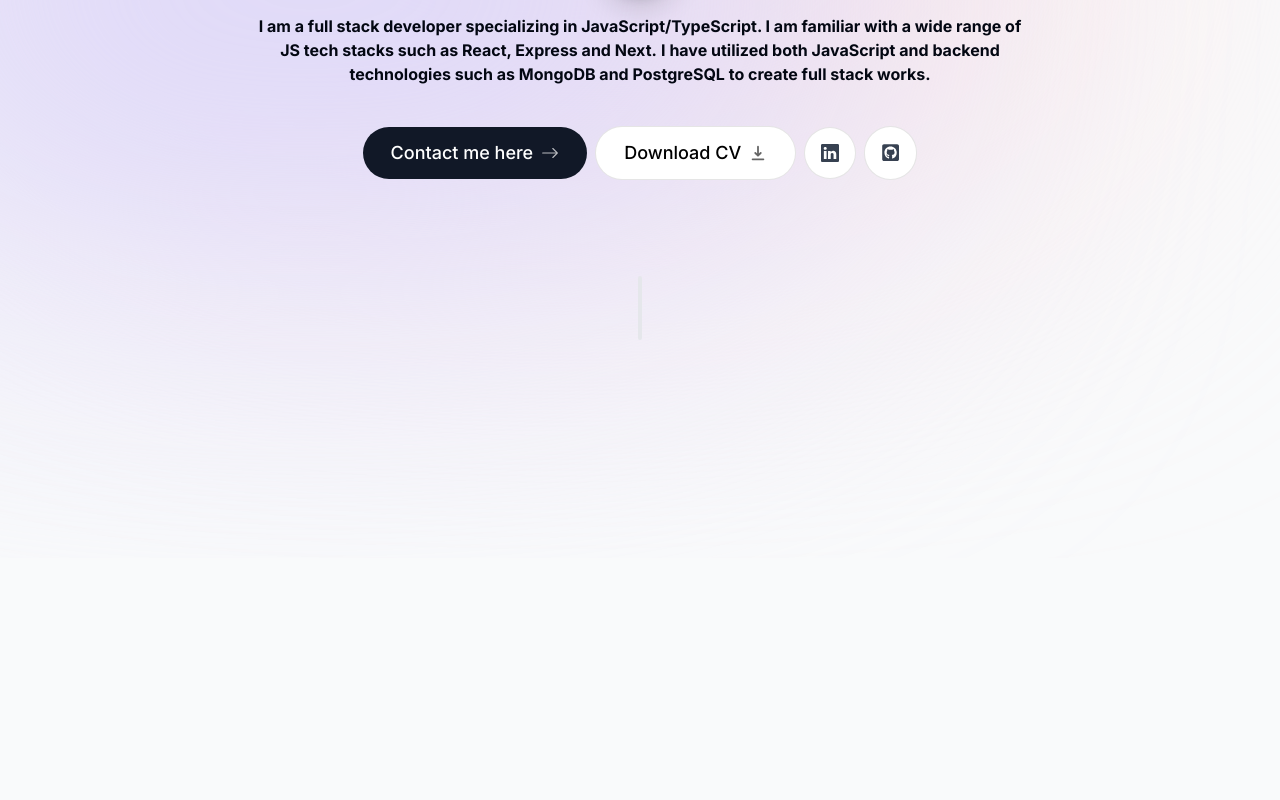
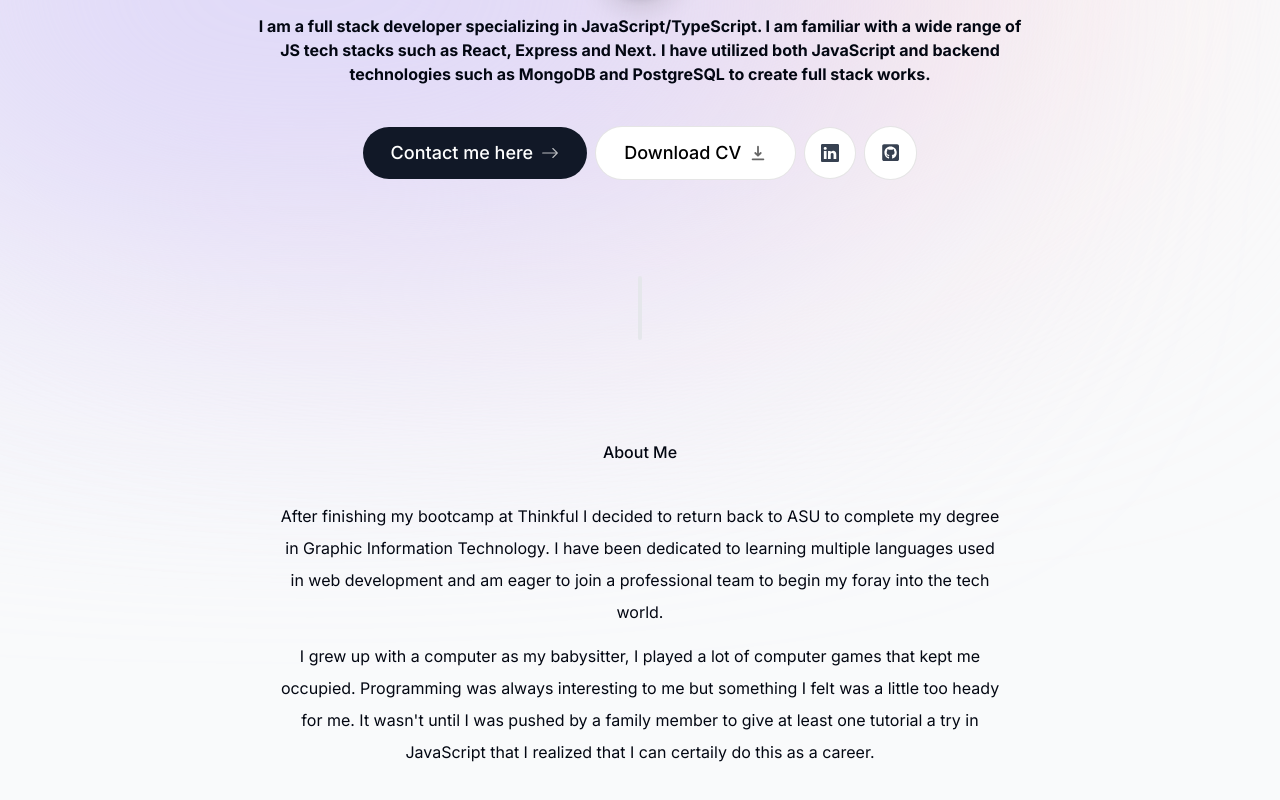
Before and after one commit to JonEast87/portfolio, a Next.js app: page / in a window 1280 px wide. Shown: the part 242-1042 px from the top of the page. Before the commit the page ends 800 px from the top, so only its background shows below. Built offline with nearby package versions, Linux system fonts and the light colour scheme.

Commit message:
finished the about me part, next up are projects and wrapping up the header

```diff
--- a/app/page.tsx
+++ b/app/page.tsx
@@ -1,3 +1,4 @@
+import About from "@/components/about";
 import Intro from "@/components/intro";
 import SectionDivider from "@/components/section-divider";
 
@@ -6,6 +7,7 @@ export default function Home() {
     <main className="flex flex-col items-center px-4">
       <Intro />
       <SectionDivider />
+      <About />
     </main>
   );
 }
--- /dev/null
+++ b/components/about.tsx
@@ -0,0 +1,31 @@
+"use client";
+
+import React from "react";
+import SectionHeading from "./section-heading";
+import { motion } from "framer-motion";
+
+export default function About() {
+  return (
+    <motion.section
+      className="mb-28 max-w-[45rem] text-center leading-8 sm:mb-40"
+      initial={{ opacity: 0, y: 100 }}
+      animate={{ opacity: 1, y: 0 }}
+      transition={{ delay: 0.175 }}
+    >
+      <SectionHeading>About Me</SectionHeading>
+      <p className="mb-3">
+        After finishing my bootcamp at Thinkful I decided to return back to ASU
+        to complete my degree in Graphic Information Technology. I have been
+        dedicated to learning multiple languages used in web development and am
+        eager to join a professional team to begin my foray into the tech world.
+      </p>
+      <p className="mb-3">
+        I grew up with a computer as my babysitter, I played a lot of computer
+        games that kept me occupied. Programming was always interesting to me
+        but something I felt was a little too heady for me. It wasn't until I
+        was pushed by a family member to give at least one tutorial a try in
+        JavaScript that I realized that I can certaily do this as a career.
+      </p>
+    </motion.section>
+  );
+}
--- a/components/intro.tsx
+++ b/components/intro.tsx
@@ -48,7 +48,7 @@ export default function Intro() {
         </div>
       </div>
 
-      <motion.p
+      <motion.h1
         className="mb-10 mt-4 px-4 text-2x1 font-medium !leading-[1.5] sm:text-4x1"
         initial={{ opacity: 0, y: 100 }}
         animate={{ opacity: 1, y: 0 }}
@@ -62,7 +62,7 @@ export default function Intro() {
           I have utilized both JavaScript and backend technologies such as
           MongoDB and PostgreSQL to create full stack works.
         </span>
-      </motion.p>
+      </motion.h1>
 
       <motion.div
         className="flex flex-col sm:flex-row items-center
--- /dev/null
+++ b/components/section-heading.tsx
@@ -0,0 +1,9 @@
+import React from 'react'
+
+type SectionHeadingProps = {
+    children: React.ReactNode;
+}
+
+export default function SectionHeading({ children }: SectionHeadingProps ) {
+  return <h2 className="text-3x1 font-medium capitalize mb-8">{children}</h2>;
+}
```
